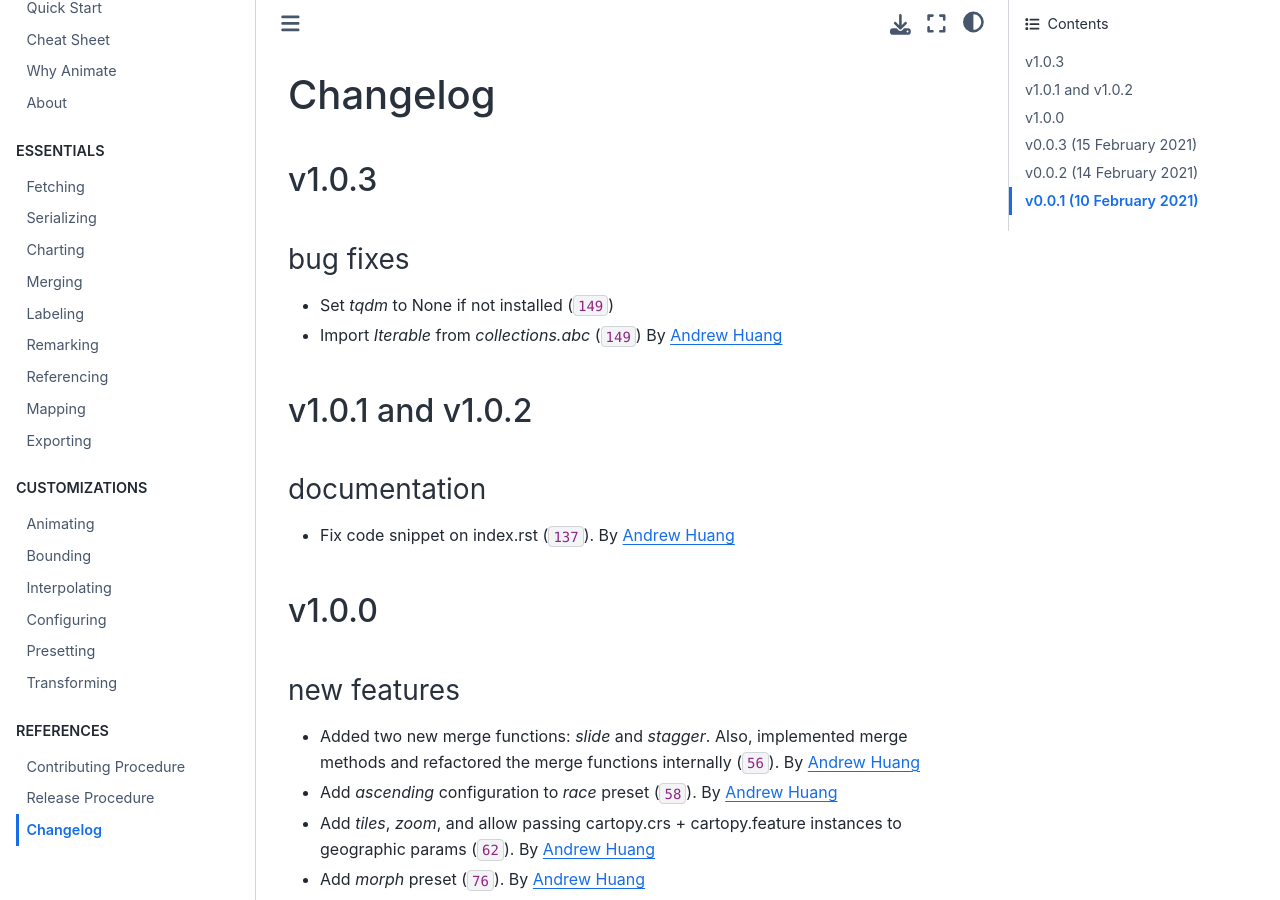
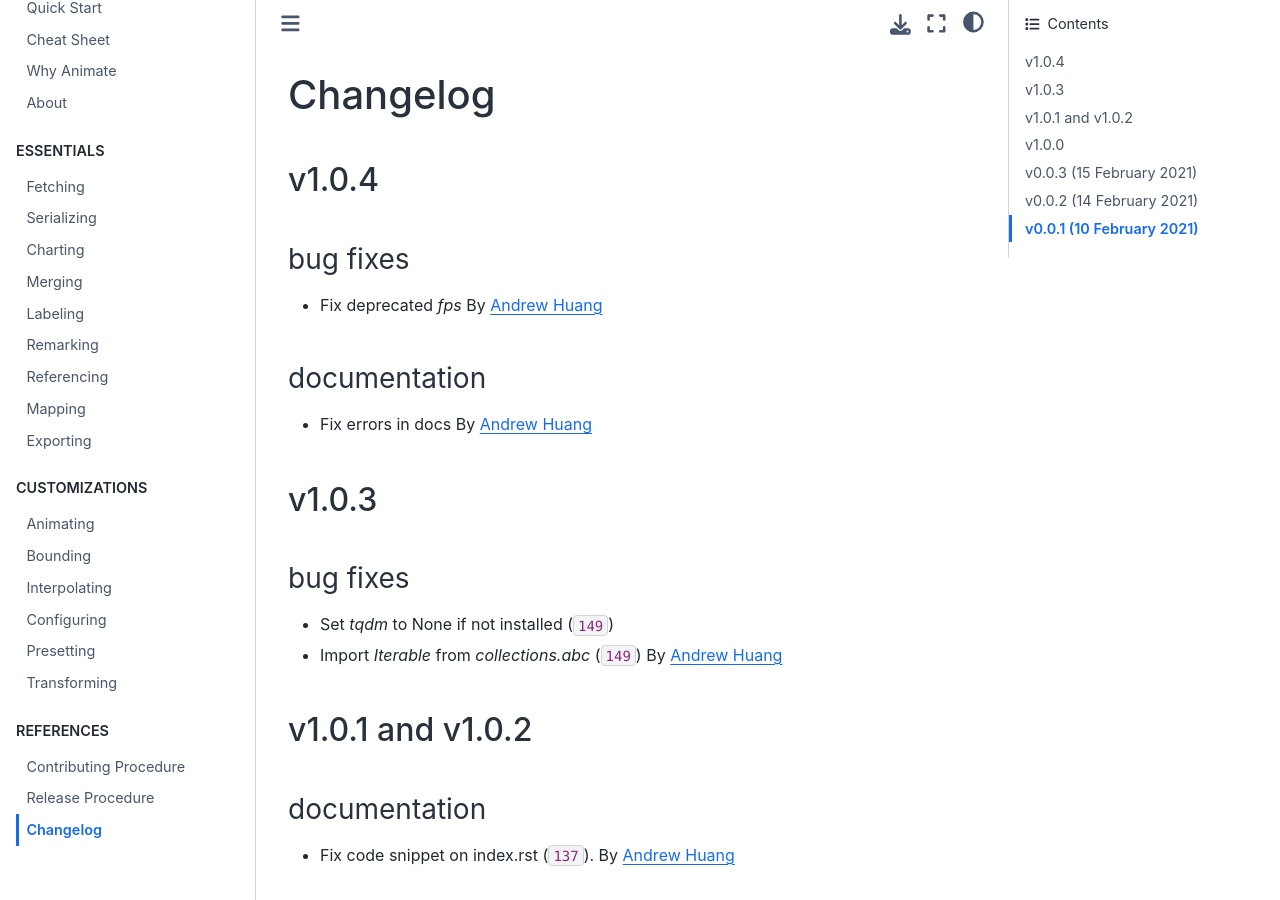
Before and after one commit to ahuang11/ahlive, a Sphinx documentation site: the page built from docs/source/changelog.rst, in a window 1280 px wide and 900 px high. Built offline with Sphinx 7.4.7 and the Sphinx Book theme 1.1.4, drawn with Linux system fonts in a browser that asks for light colours; pages that are not in the unit, such as notebooks, are missing from menus; the version number could not be read and is left out; cross-references to code outside the pages are shown as plain code.

```diff
--- a/CHANGELOG.rst
+++ b/CHANGELOG.rst
@@ -2,6 +2,21 @@
 
 Changelog
 ==========
+
+v1.0.4
+------
+
+bug fixes
+~~~~~~~~~
+
+- Fix deprecated `fps`
+  By `Andrew Huang <https://github.com/ahuang11>`_
+
+documentation
+~~~~~~~~~~~~~
+
+- Fix errors in docs
+  By `Andrew Huang <https://github.com/ahuang11>`_
 
 v1.0.3
 ------
--- a/docs/source/conf.py
+++ b/docs/source/conf.py
@@ -62,7 +62,7 @@
 html_static_path = ["_static"]
 
 # allow errors
-nbsphinx_allow_errors = False
+nbsphinx_allow_errors = True
 
 # Use this kernel instead of the one stored in the notebook metadata:
 nbsphinx_kernel_name = "python3"
```
Also changed, not shown: 1 other file.
